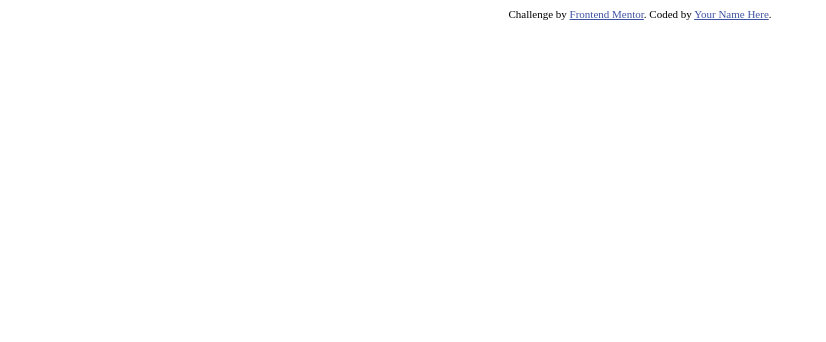
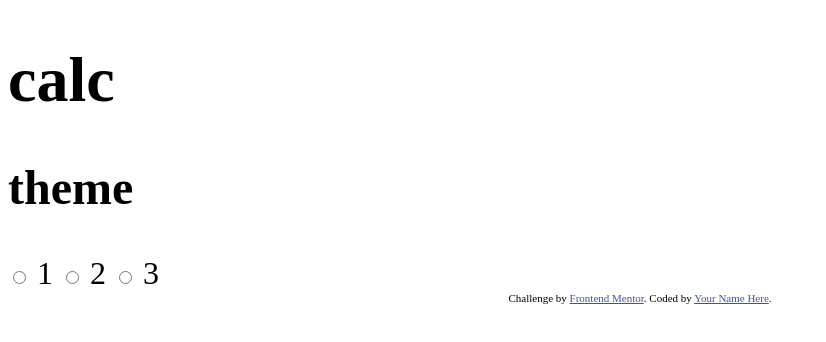
Before and after one commit to frankaddelia/fe-mentor-calculator, a plain HTML site: page index.html in a window 1280 px wide. Shown: the whole page, without its empty margins (0-826 px from the left). Drawn offline with Linux system fonts and the light colour scheme.

Commit message:
Add generic structure markup. Add toggle markup.

```diff
--- a/assets/scss/styles.scss
+++ b/assets/scss/styles.scss
@@ -1,3 +1,5 @@
+// compile comnand: sass source/stylesheets/index.scss build/stylesheets/index.css
+
 /*** Global ***/
 
 /** Background colors **/
--- a/index.html
+++ b/index.html
@@ -13,9 +13,23 @@
     <link rel="stylesheet" href="assets/css/styles.css" type="text/css">
 </head>
 <body>
-    <div class="attribution">
+    <header>
+        <h1>calc</h1>
+        <div class="toggle-container">
+            <h2>theme</h2>
+            <input type="radio" name="toggle_theme" id="themeOne"> <label for="themeOne">1</label>
+            <input type="radio" name="toggle_theme" id="themeTwo"> <label for="themeTwo">2</label>
+            <input type="radio" name="toggle_theme" id="themeThree"> <label for="themeThree">3</label>
+        </div>
+    </header>
+
+    <main>
+
+    </main>
+
+    <footer class="attribution">
         Challenge by <a href="https://www.frontendmentor.io?ref=challenge" target="_blank">Frontend Mentor</a>.
         Coded by <a href="#">Your Name Here</a>.
-    </div>
+    </footer>
 </body>
 </html>
```
